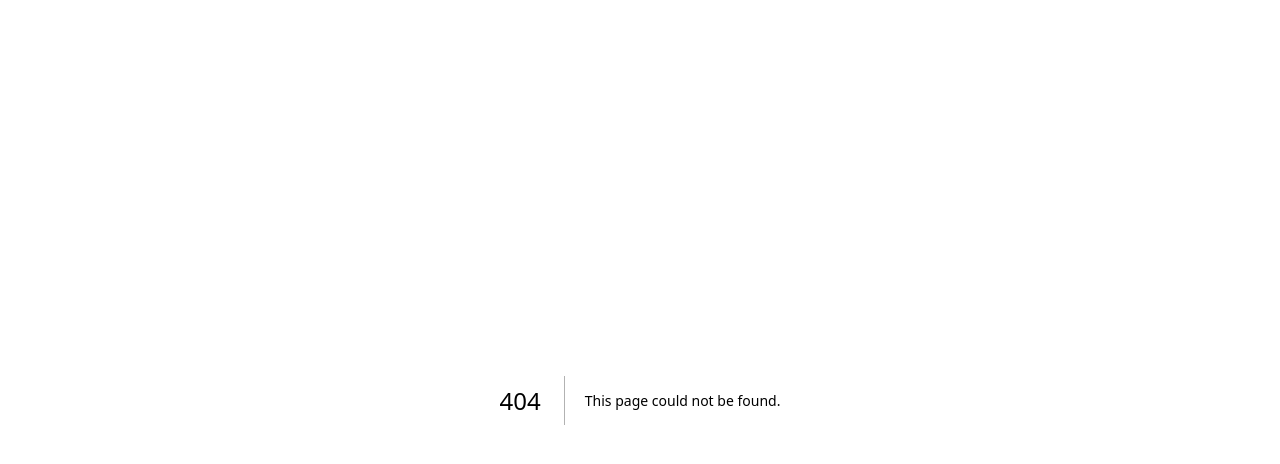
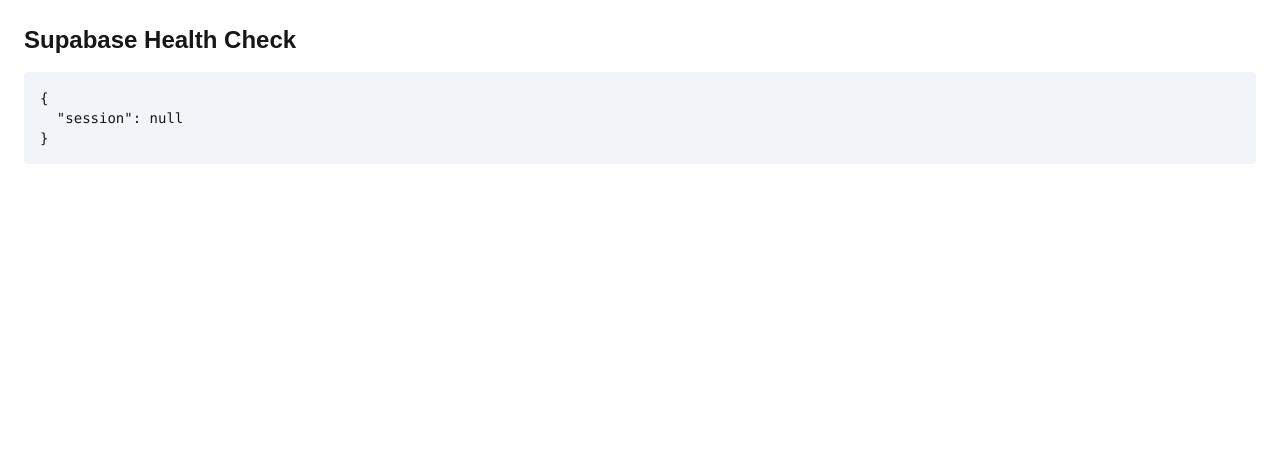
Before and after one commit to Misho-1019/AI-Powered-Knowledge-Base, a Next.js app: page /health in a window 1280 px wide. Before the commit this address had no page. Shown: the top 464 px of the page. Built offline with nearby package versions, Linux system fonts and the light colour scheme; no server answers.

Commit message:
Connected successfully to Supabase

```diff
--- a/package.json
+++ b/package.json
@@ -9,6 +9,7 @@
     "lint": "eslint"
   },
   "dependencies": {
+    "@supabase/supabase-js": "^2.98.0",
     "next": "16.1.6",
     "react": "19.2.3",
     "react-dom": "19.2.3"
--- /dev/null
+++ b/src/app/health/page.tsx
@@ -0,0 +1,21 @@
+import { supabase } from "@/lib/supabaseClient";
+
+export default async function HealthPage() {
+    const { data, error } = await supabase.auth.getSession();
+
+    return (
+        <main className="p-6 space-y-4">
+          <h1 className="text-2xl font-semibold">Supabase Health Check</h1>
+
+          {error && (
+            <p className="text-red-600">Error: {error.message}</p>
+          )}
+
+          {!error && (
+            <pre className="bg-slate-100 p-4 rounded text-sm">
+              {JSON.stringify(data, null, 2)}
+            </pre>
+          )}
+        </main>
+    )
+}
--- /dev/null
+++ b/src/lib/supabaseClient.ts
@@ -0,0 +1,10 @@
+import { createClient } from "@supabase/supabase-js";
+
+const supabaseUrl = process.env.NEXT_PUBLIC_SUPABASE_URL;
+const supabaseAnonKey = process.env.NEXT_PUBLIC_SUPABASE_ANON_KEY;
+
+if (!supabaseUrl || !supabaseAnonKey) {
+    throw new Error('Missing Supabase env vars. Check NEXT_PUBLIC_SUPABASE_URL and NEXT_PUBLIC_SUPABASE_ANON_KEY in .env.local')
+}
+
+export const supabase = createClient(supabaseUrl, supabaseAnonKey);
```
Also changed, not shown: 1 other file (tests, documents, lock files or other folders).
